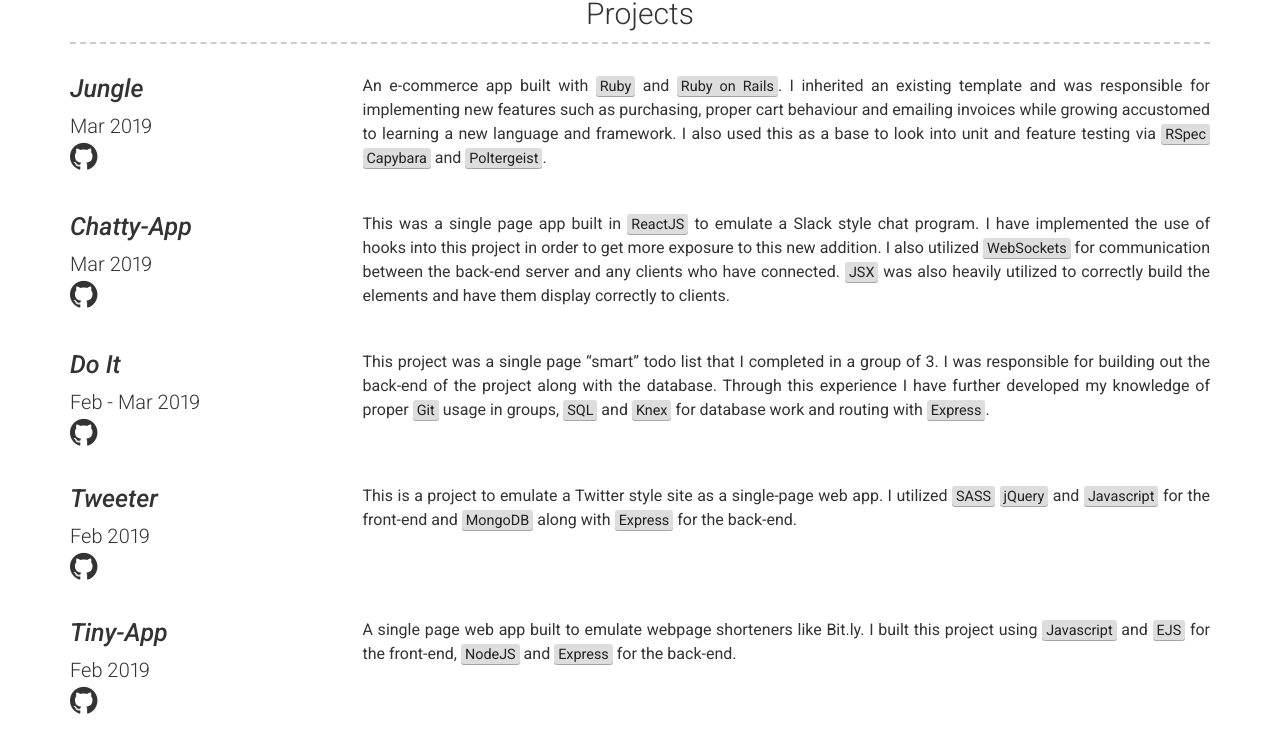
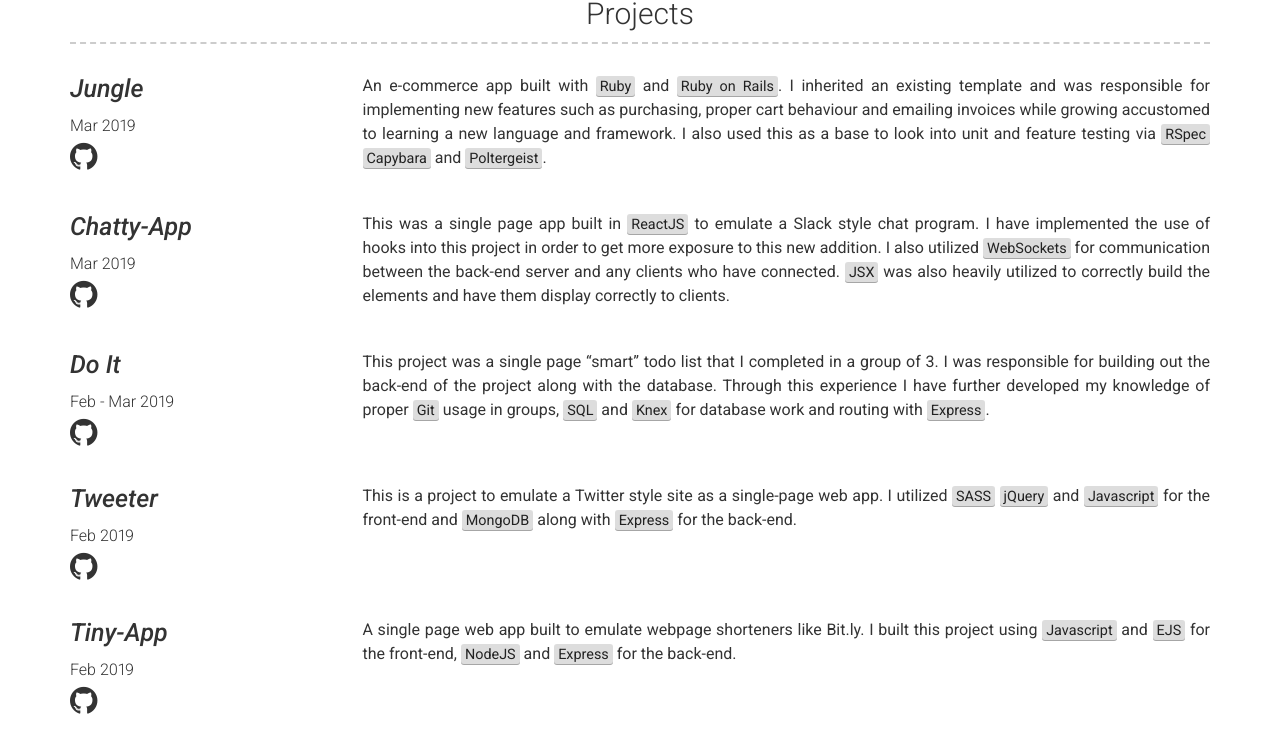
Before and after one commit to YvesDesjardins/YvesDesjardins.github.io, a Jekyll site: the page built from index.md, in a window 1280 px wide. Shown: the part 661-1417 px from the top of the page. Built offline with Jekyll 4.4.1, drawn with Linux system fonts in a browser that asks for light colours.

Commit message:
adjust styling of dates for projects

```diff
--- a/_includes/projects.html
+++ b/_includes/projects.html
@@ -4,7 +4,7 @@
   <div class="row clearfix project">
     <div class="col-xs-12 col-sm-4 col-md-3 col-print-12 left-column">
       <h4> <a href="https://github.com/{{ project.github }}">{{ project.name }}</a></h4>
-      <h5>{{project.date}}</h5>
+      <p>{{project.date}}</p>
       <p class="no-print">
         <a href="https://github.com/{{ project.github }}" target="_blank">
           <i class="fa fa-github" title="{{ project.name }} Github link"></i>
--- a/_sass/type.scss
+++ b/_sass/type.scss
@@ -67,12 +67,6 @@ h4 {
   margin-bottom: 3px;
 }
 
-h5 {
-  font-weight: 300;
-  font-size: 2.0em;
-  margin-bottom: 3px;
-}
-
 p,
 ul {
   font-size: 1.6em;
```
Also changed, not shown: 2 other files.
